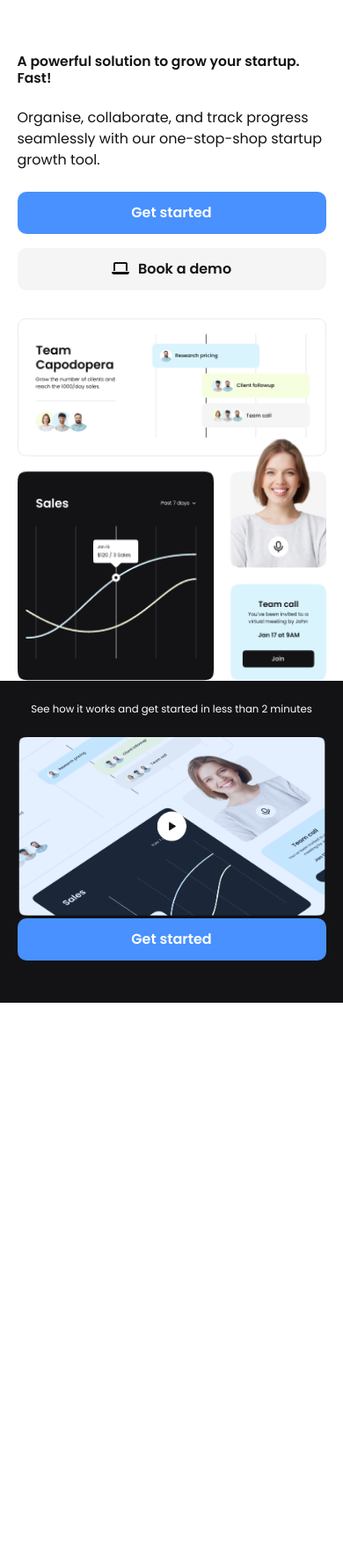
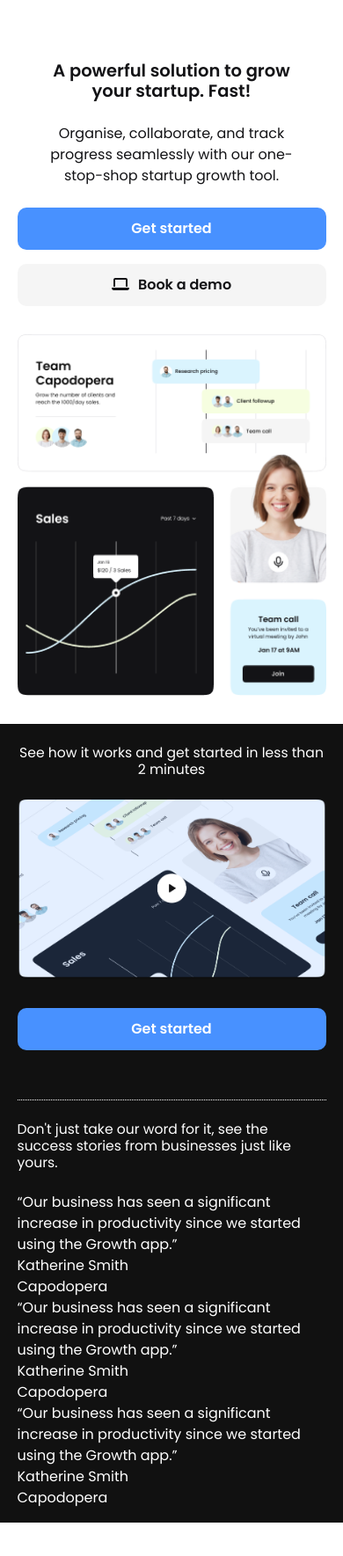
Before and after one commit to Diegoireland1975/Growth-app, a plain HTML site: page index.html in a window 390 px wide. Shown: the part 67-1836 px from the top of the page at 88% size. Before the commit the page ends 1247 px from the top, so only its background shows below. Drawn offline with Linux system fonts and the light colour scheme.

Commit message:
adding testimonial section

```diff
--- a/css/style.css
+++ b/css/style.css
@@ -10,6 +10,7 @@
 /* base style */
 body {
   color: #131316;
+  background: red;
   font-family: "Poppins", sans-serif;
   line-height: 1.5;
   background: #fff;
@@ -64,12 +65,16 @@ li {
 /* HERO SECTION */
 /* ############# */
 .hero {
-  padding: 2.5rem 0;
+  padding: 3rem 0 2.5rem;
 }
-/* .hero .container {
-  height: auto;
-} */
-
+.hero-heading,
+.hero-text {
+  padding: 0 2rem;
+}
+.hero-content,
+.hero-text {
+  text-align: center;
+}
 .hero-text {
   margin-bottom: 1.5rem;
 }
@@ -84,7 +89,10 @@ li {
 .hero-buttons.flex {
   flex-direction: column;
   align-items: stretch;
-  text-align: center;
+}
+
+.hero-mobile {
+  margin-bottom: 2rem;
 }
 
 /* ############# */
@@ -93,16 +101,45 @@ li {
 .video {
   padding: 1.5rem 0 3rem;
 }
+
+.video-heading {
+  margin-bottom: 1.5rem;
+}
 .video-content {
   display: flex;
   flex-direction: column;
   justify-content: center;
 }
-.video-heading {
-  color: #fff;
+
+.img-preview {
+  margin-bottom: 2rem;
 }
+
+/* ############# */
+/* TESTIMONIALS */
+/* ############# */
+
+.testimonials {
+  position: relative;
+  bottom: 3rem;
+  padding: 1rem 0;
+}
+
+.testimonials-heading {
+  border-top: 1px dotted;
+  padding-top: 1.5rem;
+  text-align: left;
+}
+
 /* MEDIA QUERIES */
 @media (min-width: 768px) {
+  .text-xxl {
+    font-size: 3.5vw;
+  }
+  .text-xl {
+    font-size: 2.5vw;
+  }
+
   .main-header .container {
     display: flex;
     justify-content: space-between;
@@ -116,14 +153,21 @@ li {
     display: inline-flex;
   }
 
+  .hero .container {
+    background: url("../images/hero-bg.png") no-repeat center bottom/contain;
+    height: 550px;
+    margin-bottom: 2rem;
+  }
+
+  .hero-heading,
+  .hero-text {
+    padding: 0;
+  }
+
   .hero-content,
   .hero-text {
     max-width: 70%;
-  }
-
-  .hero .container {
-    background: url("../images/hero-bg.png") no-repeat center bottom/contain;
-    height: 550px;
+    text-align: left;
   }
 
   .hero-buttons .btn {
@@ -132,10 +176,16 @@ li {
   .hero-buttons.flex {
     flex-direction: row;
     justify-content: flex-start;
-    text-align: center;
   }
 
   .hero-mobile {
     display: none;
   }
+  .video-heading {
+    max-width: 600px;
+    margin: 0 auto 1.5rem;
+  }
+  .video-content {
+    align-items: center;
+  }
 }
--- a/css/utilities.css
+++ b/css/utilities.css
@@ -4,21 +4,25 @@
   --dark-color: #111;
   --primary-color-hover: #1570f9;
 }
+
 .flex {
   display: flex;
   justify-content: space-between;
   align-items: center;
 }
+
 .container {
   width: 90%;
   max-width: 1100px;
   margin: 0 auto;
 }
+
 .container-sm {
   width: 90%;
   max-width: 800px;
   margin: 0 auto;
 }
+
 /* btn */
 .btn {
   display: inline-block;
@@ -63,32 +67,37 @@
 
 /* text */
 .text-xxl {
-  font-size: 4vw;
+  font-size: 5vw;
   line-height: 1.2;
   font-weight: 600;
   margin-bottom: 1.5rem;
 }
 .text-xl {
-  font-size: 3vw;
-  line-height: 1.4;
+  font-size: 4vw;
+  line-height: 1.2;
   font-weight: 400;
   margin-bottom: 1.5rem;
 }
 .text-lg {
   font-size: 2vw;
-  line-height: 1.4;
+  line-height: 1.2;
   font-weight: 400;
   margin-bottom: 1rem;
 }
 .text-sm {
   font-size: 1vw;
-  line-height: 1.4;
+  line-height: 1.2;
   font-weight: 600;
   margin-bottom: 1rem;
 }
 /* background */
-.bg-black {
-  background: #131316;
+.bg-dark {
+  background: var(--dark-color);
+  color: #fff;
+}
+.bg-light {
+  background: var(--bg-light);
+  color: #333;
 }
 
 .text-center {
--- a/index.html
+++ b/index.html
@@ -5,8 +5,8 @@
   <meta name="viewport" content="width=device-width, initial-scale=1.0">
   <title>Growth</title>
   <script src="https://kit.fontawesome.com/31e8741b4e.js" crossorigin="anonymous"></script>
+  <link rel="stylesheet" href="css/utilities.css">
   <link rel="stylesheet" href="css/style.css">
-  <link rel="stylesheet" href="css/utilities.css">
   <link rel="shortcut icon" href="images/favicon.ico">
 </head>
 <body>
@@ -39,10 +39,11 @@
     <div class="container">
       <div class="hero-content">
         <h1 class="hero-heading text-xxl">A powerful solution to grow your startup. Fast!</h1>
-        <p class="hero-text">Organise, collaborate, and track progress seamlessly with our one-stop-shop startup growth
+        <p class="hero-text">Organise, collaborate, and track progress seamlessly with our one-stop-shop
+          startup growth
           tool.</p>
 
-        <div class="hero-buttons flex">
+        <div class="hero-buttons flex text-center">
           <a href="#" class="btn btn-primary">Get started</a>
           <a href="#" class="btn btn-light"><i class="fas fa-laptop"></i>Book a demo</a>
         </div>
@@ -50,7 +51,7 @@
       </div>
     </div>
     <!-- Video -->
-    <section class="video bg-black">
+    <section class="video bg-dark">
       <div class="container-sm">
         <h2 class="video-heading text-xl text-center">See how it works and get started
           in less than 2 minutes</h1>
@@ -63,6 +64,38 @@
       </div>
     </section>
   </section>
+  <!-- Testiomonials -->
+  <section class="testimonials bg-dark">
+    <div class="container">
+      <h2 class="testimonials-heading text-xl">Don't just take our word for it, see the success stories from businesses
+        just
+        like yours.</h2>
+
+      <div class="grid">
+        <div class="card">
+          <p>“Our business has seen a significant increase in productivity since we started using the Growth app.”</p>
+
+          <p>Katherine Smith</p>
+          <p>Capodopera</p>
+        </div>
+
+        <div class="card">
+          <p>“Our business has seen a significant increase in productivity since we started using the Growth app.”</p>
+
+          <p>Katherine Smith</p>
+          <p>Capodopera</p>
+        </div>
+
+        <div class="card">
+          <p>“Our business has seen a significant increase in productivity since we started using the Growth app.”</p>
+
+          <p>Katherine Smith</p>
+          <p>Capodopera</p>
+        </div>
+
+      </div>
+    </div>
+  </section>
   <script src="js/main.js"></script>
 </body>
 </html>
```
